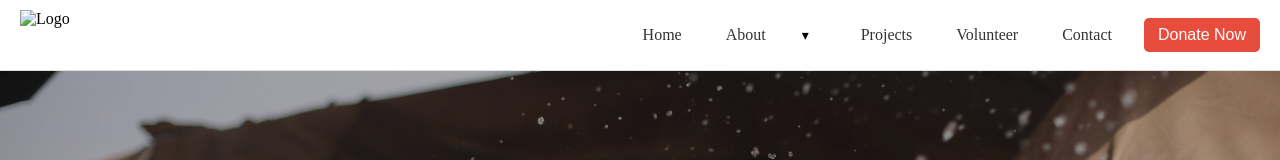
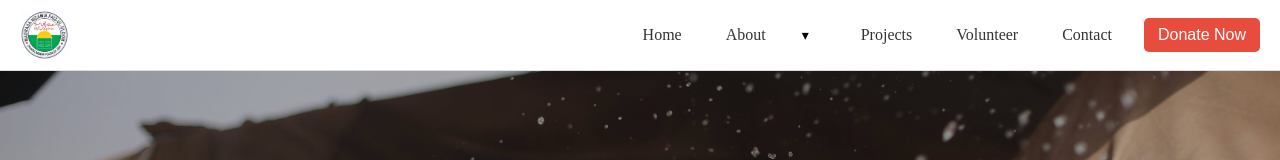
Before and after one commit to Prince364133/eeeee, a plain HTML site: page cnt.html in a window 1280 px wide. Shown: the top 160 px of the page. Drawn offline with Linux system fonts and the light colour scheme; files whose address does not match are found by name.

Commit message:
Update cnt.html

```diff
--- a/cnt.html
+++ b/cnt.html
@@ -505,7 +505,7 @@ margin-top: 20px;
     </style>
 
     <header class="header" id="mainHeader">
-      <img src="images/Logo.jpg" alt="Logo"/>
+      <img src="Logo.jpg" alt="Logo"/>
 
       <button class="menu-toggle" id="menuToggle">&#9776;</button>
 
```
